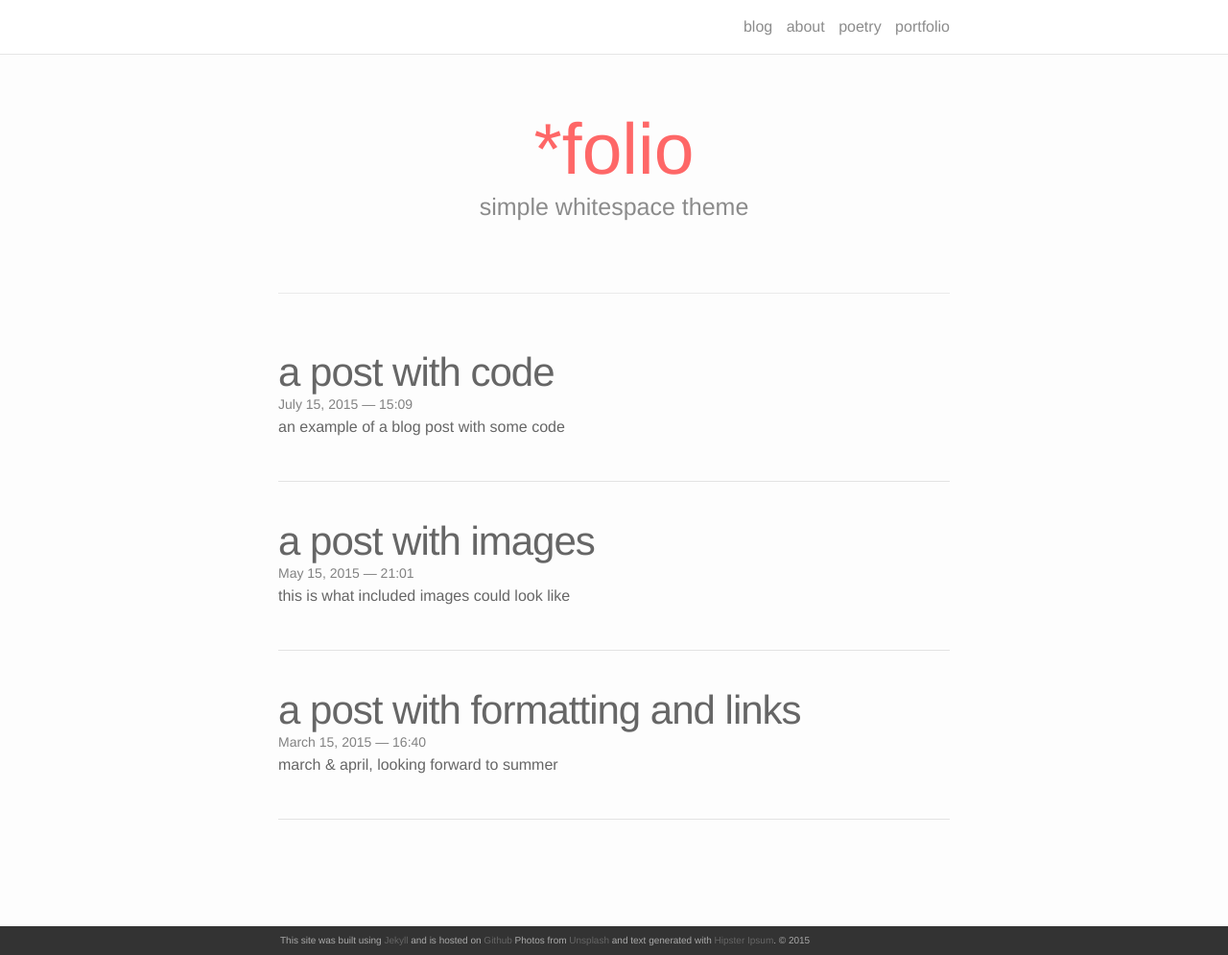
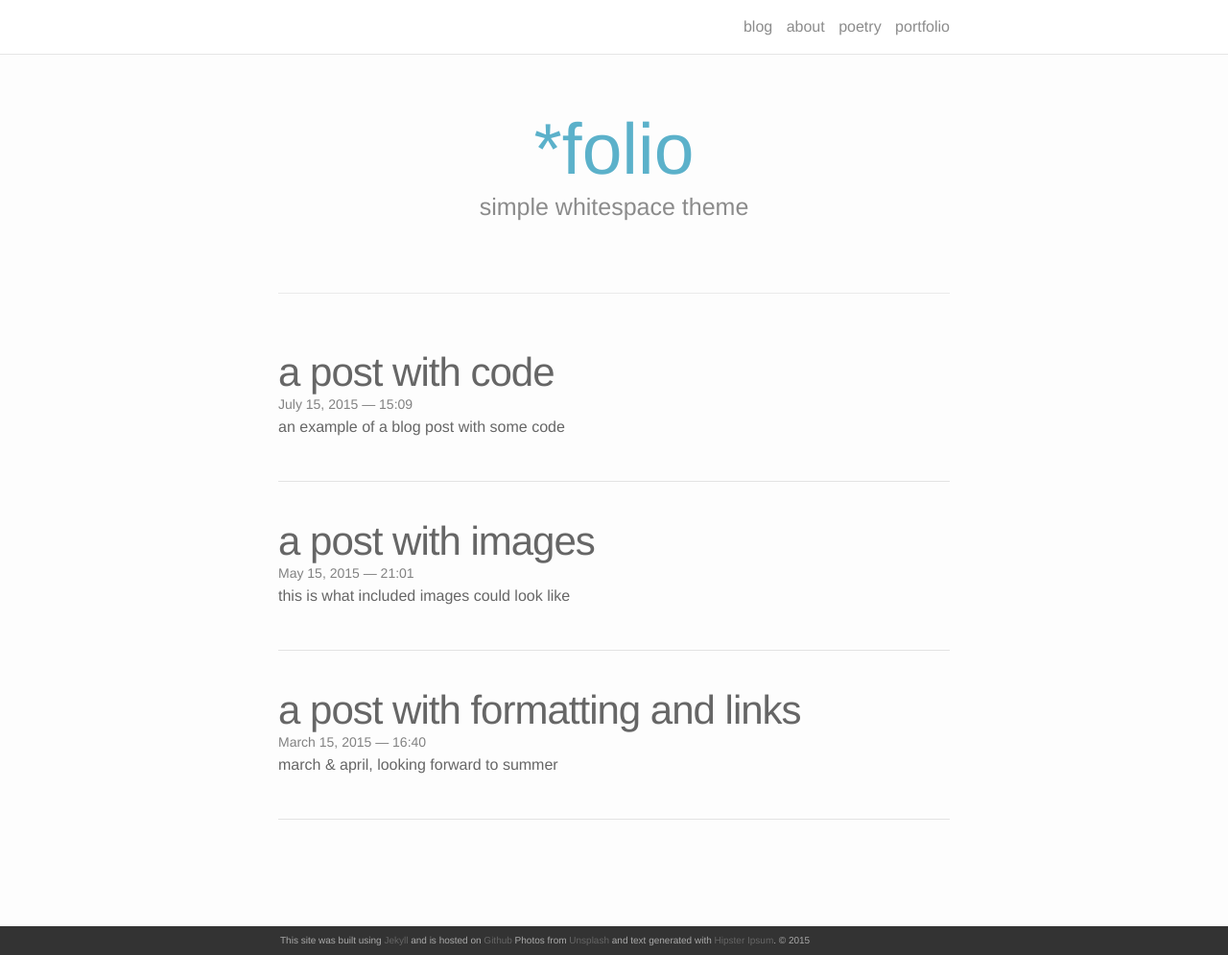
Before and after one commit to amccollo/amccollo.github.io, a Jekyll site: the page built from index.html, in a window 1280 px wide and 995 px high. Shown: the whole window at 96% size. Built offline with Jekyll 4.4.1, drawn with Linux system fonts in a browser that asks for light colours; nearby versions of some CDN libraries; the list of posts is cut into pages by our own code.

Commit message:
changes main color to blue

```diff
--- a/_sass/_base.scss
+++ b/_sass/_base.scss
@@ -37,7 +37,7 @@ $grey-color-light: #ddd;  /* navigation bar border */
 $text-color:     #666;
 
 /* Set theme color *************************/
-$theme-color:   $red;
+$theme-color:   $blue;
 
 
 /************************************************************/
```
